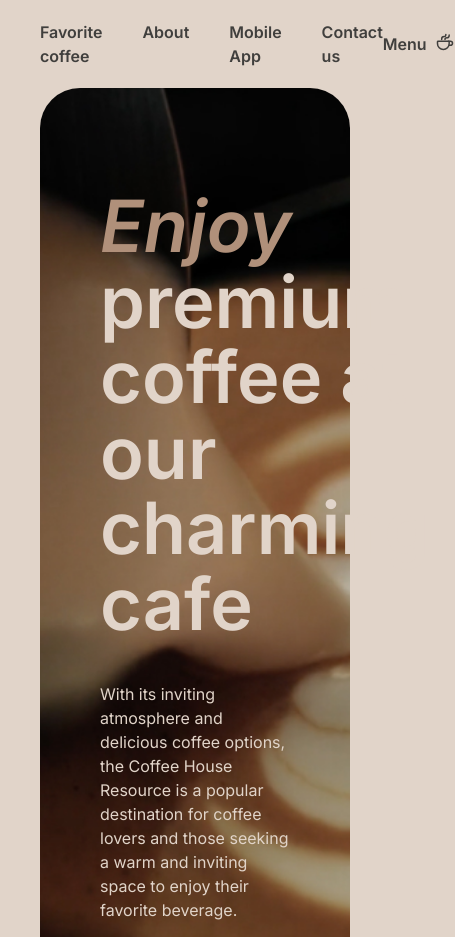
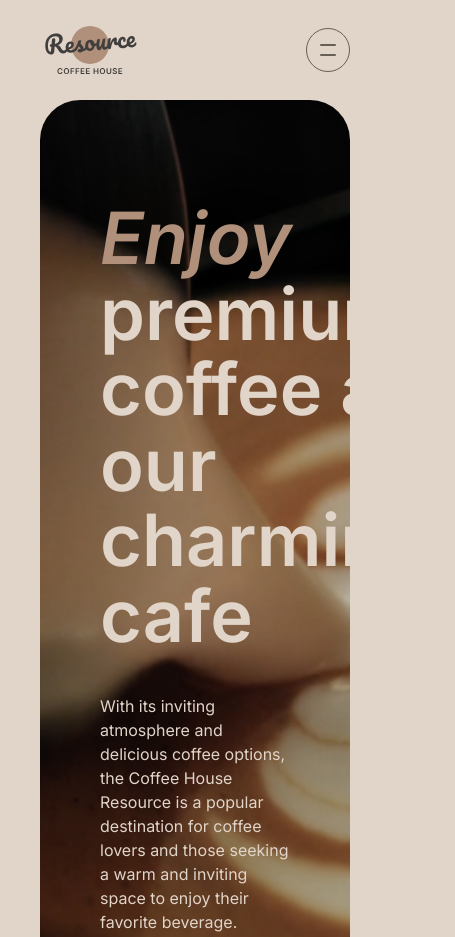
Before and after one commit to Snitkon/rsschool-coffee-house, a website built with Vite: page index.html in a window 390 px wide. Shown: the top 937 px of the page, 455 px wide, since content can reach past the window. Built offline with nearby package versions, Linux system fonts and the light colour scheme.

Commit message:
feat: set adaptive for hero section and add burger

```diff
--- a/index.html
+++ b/index.html
@@ -17,19 +17,23 @@
 
 <body id="main">
   <header class="header">
+    <a class="nav_logo" href="index.html">
+      <img class="logo" src="/icons/logo.svg" alt="Coffee House Logo">
+    </a>
+    <div class="burger">
+      <div class="line"></div>
+      <div class="line"></div>
+    </div>
     <nav class="nav">
-      <a class="nav_logo" href="index.html">
-        <img class="logo" src="/icons/logo.svg" alt="Coffee House Logo">
-      </a>
       <ul class="nav_list">
-        <li class="link_primary"><a href="#favorite" class="nav_link">Favorite coffee</a>
+        <li class="link_primary"><a href="#favorite" class="nav_link burger_link">Favorite coffee</a>
         </li>
-        <li class="link_primary"><a href="#about" class="nav_link">About</a></li>
-        <li class="link_primary"><a href="#app" class="nav_link">Mobile App</a>
+        <li class="link_primary"><a href="#about" class="nav_link burger_link">About</a></li>
+        <li class="link_primary"><a href="#app" class="nav_link burger_link">Mobile App</a>
         </li>
-        <li class="link_primary"><a href="#footer" class="nav_link">Contact us</a></li>
+        <li class="link_primary"><a href="#footer" class="nav_link burger_link">Contact us</a></li>
       </ul>
-      <a class="link_primary nav_menu" href="menu.html">
+      <a class="link_primary nav_menu burger_link" href="menu.html">
         Menu
         <img src="/icons/icon-coffee-cup.svg">
       </a>
--- a/src/css/font.css
+++ b/src/css/font.css
@@ -8,8 +8,8 @@
   --color-background-body: #e1d4c9;
   --color-background-container: #665f55;
   --color-background-backdrop: #403F3DСС;
-  --color-board-dark: #665f55;
-  --color-board-light: #c1b6ad;
+  --color-border-dark: #665f55;
+  --color-border-light: #c1b6ad;
   --weight-text-regular: 400;
   --weight-text-semi-bold: 600;
   --heading-accent: italic;
--- a/src/css/main.css
+++ b/src/css/main.css
@@ -104,6 +104,13 @@ button {
 
 .header {
   margin-bottom: 20px;
+  display: flex;
+  flex-direction: row;
+  align-items: center;
+}
+
+.burger {
+  display: none;
 }
 
 .nav {
@@ -111,6 +118,7 @@ button {
   flex-direction: row;
   align-items: center;
   justify-content: space-between;
+  width: 100%;
 }
 
 .logo {
@@ -124,6 +132,7 @@ button {
   display: flex;
   flex-direction: row;
   gap: 40px;
+  margin: 0 auto;
 }
 
 .nav_link {
@@ -187,10 +196,88 @@ button {
 
 /** Table */
 
+/*! MAX WIDTH 768px  */
+
 @media (max-width: 768px) {
   /** Reusable */
 
   /** Header  */
+
+  .header {
+    justify-content: space-between;
+  }
+
+  .nav {
+    display: flex;
+    justify-content: center;
+    position: fixed;
+    background-color: #e1d4c9;
+    display: flex;
+    flex-direction: column;
+    align-items: center;
+    width: 100%;
+    height: 100vh;
+    gap: 100px;
+    top: 0;
+    right: -100%;
+    transition: 0.3s;
+    z-index: 1;
+  }
+
+  .open {
+    right: 0;
+  }
+
+  .nav_list {
+    flex-direction: column;
+    align-items: center;
+    gap: 60px;
+  }
+
+  .burger_link {
+    font-size: var(--link-burger-link-size);
+    font-weight: var(---link-burger-link-weight);
+    line-height: var(--link-burger-link-line);
+  }
+
+  .burger_link > img {
+    width: 40px;
+    height: 40px;
+  }
+
+  .burger {
+    width: 44px;
+    height: 44px;
+    display: flex;
+    flex-direction: column;
+    justify-content: center;
+    align-items: center;
+    gap: 8px;
+    border: 1px var(--color-border-dark) solid;
+    border-radius: 100px;
+    cursor: pointer;
+    z-index: 2;
+  }
+
+  .active {
+    gap: 0;
+  }
+
+  .line {
+    width: 16px;
+    height: 2px;
+    border-radius: 1.5px;
+    background-color: var(--color-border-dark);
+    transition: transform 0.3s ease;
+  }
+
+  .line_1 {
+    transform: translate(0px, 1px) rotate(45deg);
+  }
+
+  .line_2 {
+    transform: translate(0px, -1px) rotate(-45deg);
+  }
 
   /** Main  */
 
@@ -198,6 +285,8 @@ button {
     padding: 100px 60px;
   }
 }
+
+/*! MAX WIDTH 380px  */
 
 @media (max-width: 380px) {
   /** Reusable */
--- a/src/js/main.js
+++ b/src/js/main.js
@@ -1,5 +1,13 @@
-function initMain() {
-  console.log('Main page');
+export function burger() {
+  const nav = document.querySelector('.nav');
+  const burger = document.querySelector('.burger');
+  const burger_line = document.querySelectorAll('.line');
+
+  burger.addEventListener('click', () => {
+    nav.classList.toggle('open');
+    burger.classList.toggle('active');
+    for (let i = 0; i <= burger_line.length - 1; i++) {
+      burger_line[i].classList.toggle(`line_${i + 1}`);
+    }
+  });
 }
-
-export default initMain;
--- a/src/js/script.js
+++ b/src/js/script.js
@@ -1,8 +1,8 @@
-import initMain from './main.js';
+import { burger } from './main.js';
 import initMenu from './menu.js';
 
 if (document.body.id === 'main') {
-  initMain();
+  burger();
 } else if (document.body.id === 'menu') {
   initMenu();
 }
```
